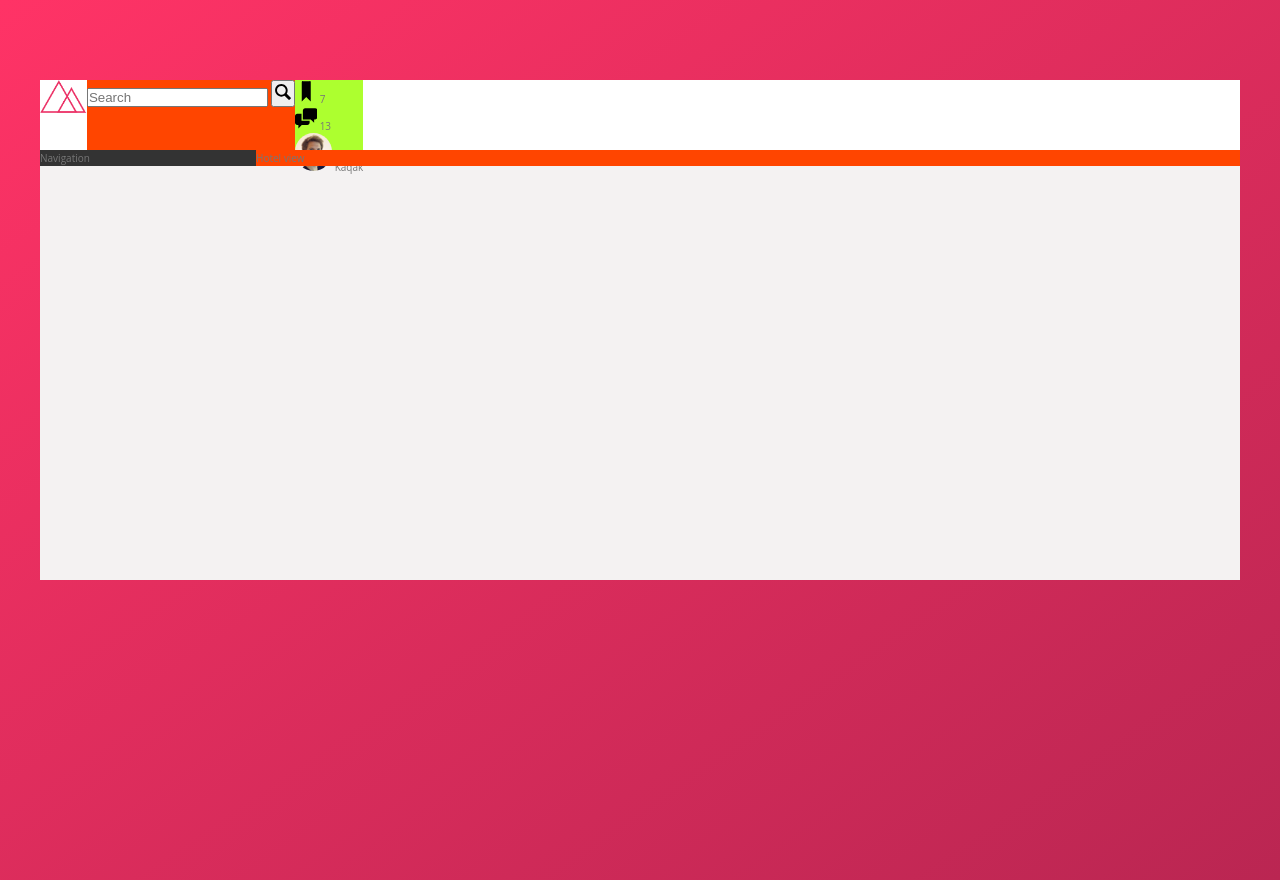
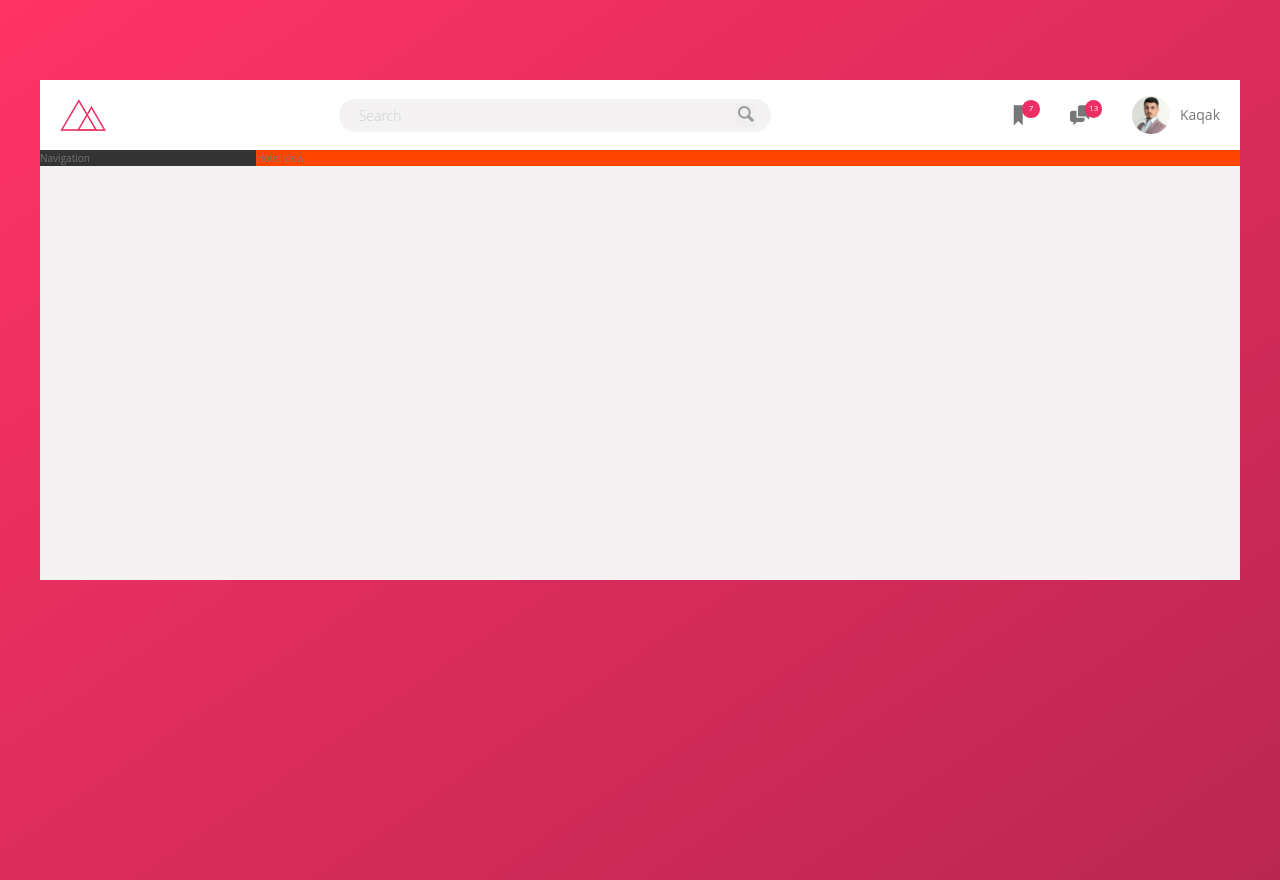
Before and after one commit to kaqak/flexex, a website: page index.html in a window 1280 px wide. Drawn offline with Linux system fonts and the light colour scheme.

Commit message:
Finishing the header

```diff
--- a/index.html
+++ b/index.html
@@ -32,7 +32,7 @@
                     <span class="user-nav__notification">13</span>
                 </div>
                 <div class="user-nav__user">
-                    <img src="/img/user.jpg" alt="User img" class="user-nav__user-photo">
+                    <img src="/img/user.png" alt="User img" class="user-nav__user-photo">
                     <span class="user-nav__user-name">Kaqak</span>
                 </div>
             </nav>
--- a/sass/_components.scss
+++ b/sass/_components.scss
@@ -1,20 +1,57 @@
 //////////////////////////////////////////////////////////LOGO/
 .logo{
     height: 3.25rem;
+    margin-left: 2rem;
 }
 
 //////////////////////////////////////////////////////////SEARCH/
 .search{
-    background-color: orangered;
+    flex: 0 0 40%;
+
+    display: flex;
+    align-items: center;
+    justify-content: center;
+
+
     &__input{
+        font-family: inherit;
+        font-size:inherit;
+        color: inherit;
+        background-color: var(--color-grey-light-2);
+        border: none;
+        padding: .7rem 2rem;
+        border-radius: 100px;
+        width: 90%;
+        transition: all .2s;
+        margin-right: -3.5rem;
+        &:focus{
+            outline: none;
+            width: 100%;
+            background-color: var(--color-grey-light-3);
+        }
+        &::-webkit-input-placeholder{
+            font-weight: 100;
+            color: var(--color-grey-light-4);
+        }    }
 
+    &__input:focus + &__button  {
+        background-color: var(--color-grey-light-3);
     }
-    &__button{
 
+        &__button{
+            border: none;
+            background-color: var(--color-grey-light-3);
+            &:focus{
+                outline: none;
+            }
+            &:active{
+                transform: translateY(2px);
+            }
     }
     &__icon{
         width: 2rem;
         height: 2rem;
+        fill: var(--color-grey-dark-3);
 
     }
 
@@ -23,33 +60,48 @@
 /////////////////////////////////////////////////////////USER NAVIGATION/
 
 .user-nav{
-    background-color: greenyellow;
+    align-self: stretch;
+
+    display: flex;
+    align-items: center;
+
+    & > *{
+        padding: 0 2rem;
+        cursor: pointer;
+        height: 100%;
+        display: flex;
+        align-items: center;
+    }
+& >:hover{
+    background-color: var(--color-grey-light-2);
+}
     &__icon-box{
-
+        position: relative;
     }
     &__icon{
         width: 2.25rem;
         height: 2.25rem;
-
+        fill: var(--color-grey-dark-2);
     }
     &__notification{
-
-    }
-
-
-    &__user{
-
-
+        font-size: .8rem;
+        height: 1.75rem;
+        width: 1.75rem;
+        border-radius: 50%;
+        background-color: var(--color-primary);
+        color: #fff;
+        position: absolute;
+        top: 2rem;
+        right: 1rem;
+        display: flex;
+        align-items: center;
+        justify-content: center;
     }
 
     &__user-photo{
         height: 3.75rem;
         border-radius: 50%;
-
+        margin-right: 1rem;
     }
 
-    &__user-name{
-
-     }
-
 }
--- a/sass/_layout.scss
+++ b/sass/_layout.scss
@@ -7,10 +7,13 @@
 }
 
 .header{
+    font-size: 1.4rem;
     height: 7rem;
     background-color: #fff;
     border-bottom: var(--color-grey-light-2);
     display: flex;
+    justify-content: space-between;
+    align-items: center;
 
 }
 
```
Also changed, not shown: css/style.css, img/user.jpg (deleted), img/user.png (added).
